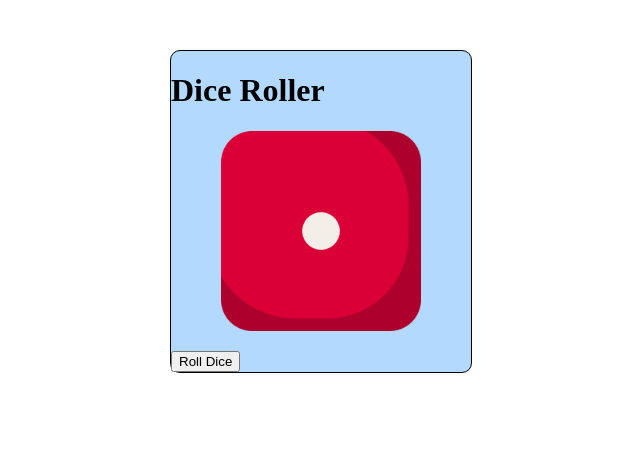
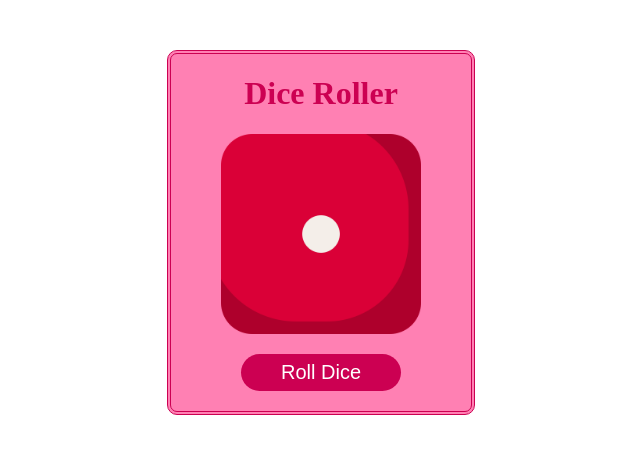
Before and after one commit to faiyankhan/Dice-Roller, a plain HTML site: page index.html in a window 1280 px wide. Shown: the whole page, without its empty margins (319-959 px from the left). Drawn offline with Linux system fonts and the light colour scheme.

Commit message:
css added

```diff
--- a/index.html
+++ b/index.html
@@ -10,9 +10,9 @@
 
 <body>
     <div class="container">
-        <h1>Dice Roller</h1>
+        <h1 class="heading">Dice Roller</h1>
         <img src="./1.png" alt="one" class="dice-img">
-        <button>Roll Dice</button>
+        <button type="button" class="btn-roll">Roll Dice</button>
     </div>
     <script src="./scripts.js"></script>
 </body>
--- a/styles.css
+++ b/styles.css
@@ -1,15 +1,31 @@
 .container{
     width: 300px;
-    border: 1px solid black;
+    border: 4px double #cc0052;
     border-radius: 10px;
     display: block;
     margin: 50px auto;
-    background-color: #b3d9ff;
+    background-color:#ff80b3;
 }
 
 .dice-img{
     width: 200px;
     display: block;
     margin: 20px auto;
+}
 
+.btn-roll{
+    display: block;
+    margin: 20px auto;
+    background-color: #cc0052;
+    color: white;
+    font-size: 20px;
+    padding: 7px 40px;
+    border-radius: 40px;
+    border: none;
+    cursor: pointer;
 }
+
+.heading{
+    text-align: center;
+    color: #cc0052;
+}
```
